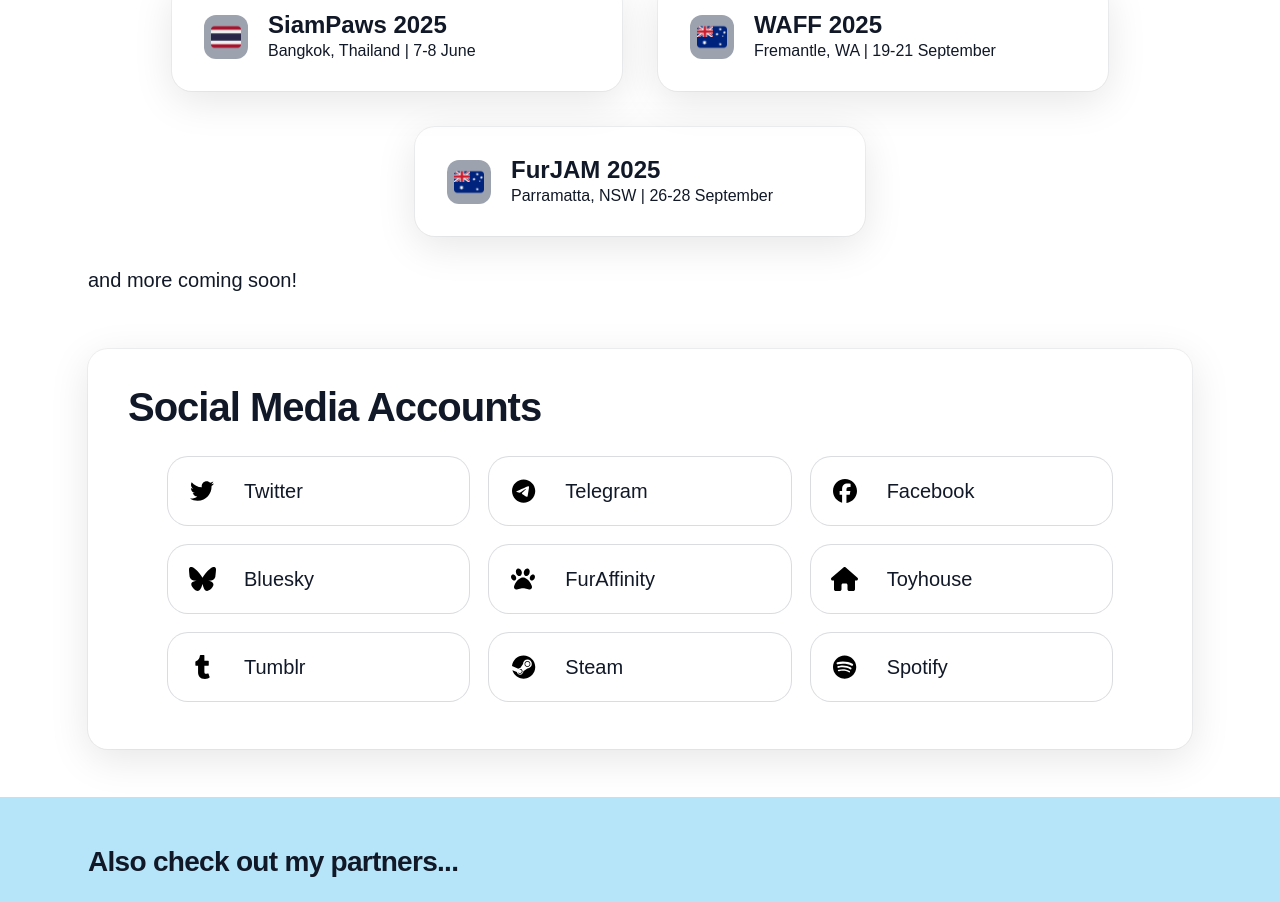
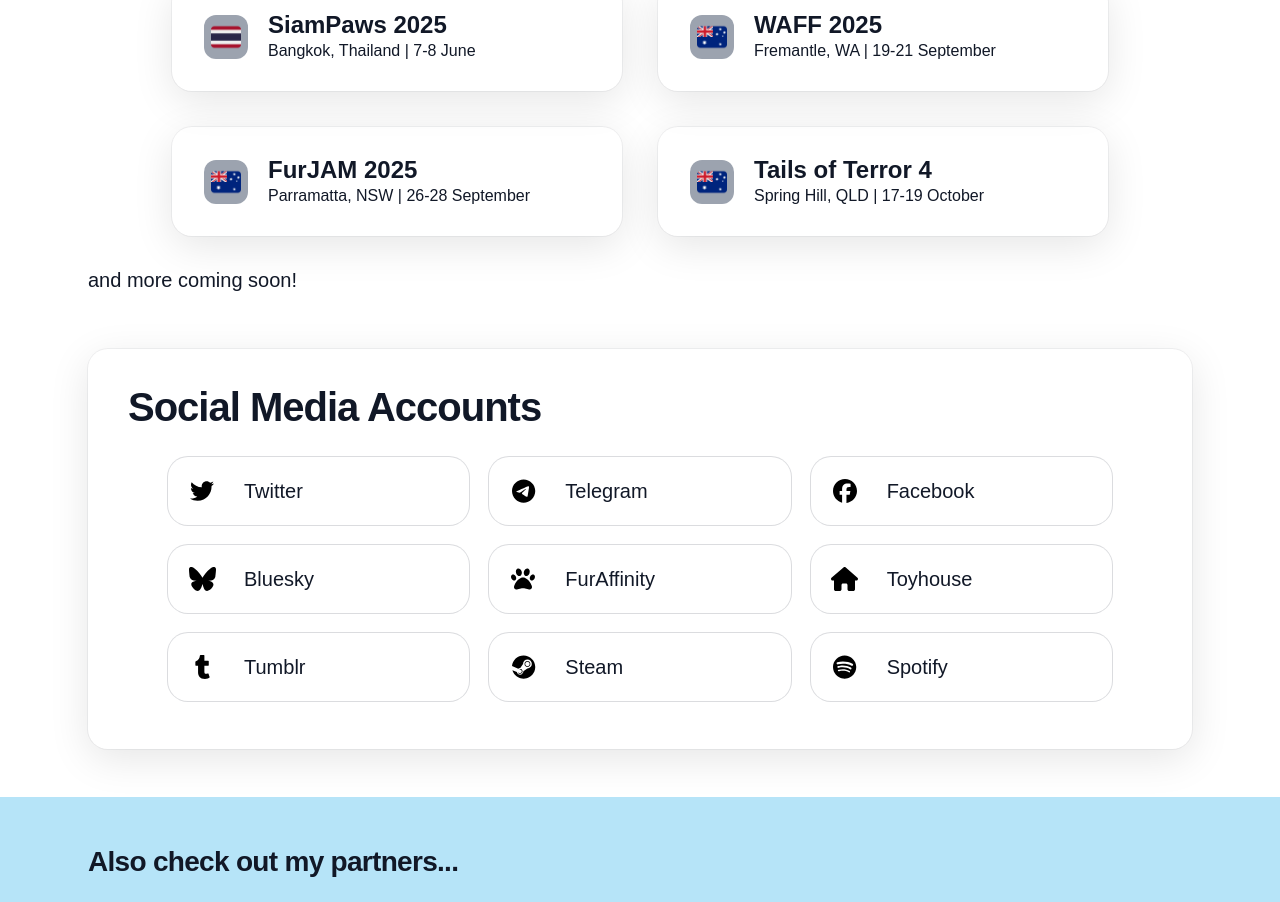
Before and after one commit to PemapolS/flowdy-site, a React (Vite) app: page / in a window 1280 px wide. Shown: the part 1359-2261 px from the top of the page. Built offline with nearby package versions, Linux system fonts and the light colour scheme; a web font is replaced by a local one.

Commit message:
event edit

```diff
--- a/src/constants/index.js
+++ b/src/constants/index.js
@@ -63,13 +63,13 @@
         label: "FurJAM 2025",
         location: "Parramatta, NSW",
         date: "26-28 September"
+    },
+    {
+        imgURL: flagAU,
+        label: "Tails of Terror 4",
+        location: "Spring Hill, QLD",
+        date: "17-19 October"
     }
-    // {
-    //     imgURL: flagAU,
-    //     label: "Paws Outdoors (Oct 2025)",
-    //     location: "New South Wales, Australia",
-    //     date: "October"
-    // }
     // {
     //     imgURL: flagMY,
     //     label: "FURUM 2025",
```
